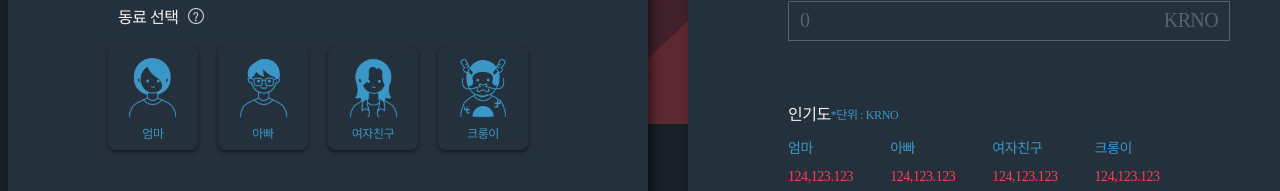
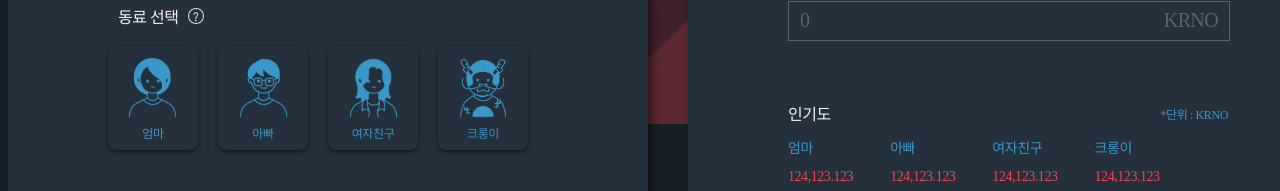
Before and after one commit to wndrms/Klay_Voyger, a React (Create React App) app: page /#/ in a window 1280 px wide. Shown: the part 960-1151 px from the top of the page. Built offline with nearby package versions, Linux system fonts and the light colour scheme.

Commit message:
css fix3

```diff
--- a/src/components/Button.js
+++ b/src/components/Button.js
@@ -8,7 +8,7 @@ const Button = ( props ) => {
     }
     return (
         <div className={classNames("btn-basic", {"correct" : props.correct})}
-            onClick={onClick}>
+            onClick={props.correct && onClick}>
             <span className="btn-text">{props.text}</span>
         </div>
     )
--- a/src/components/Main.scss
+++ b/src/components/Main.scss
@@ -251,12 +251,14 @@ main {
                                     align-items: center;
                                     .popularity-title-text {
                                         width: auto;
+                                        flex: 1;
                                         span {
                                             @include sub-title;
                                         }
                                     }
                                     .popularity-title-sub {
                                         float:right;
+                                        margin-right: 0;
                                         span {
                                             @include notice-text;
                                             text-align: right;
```
